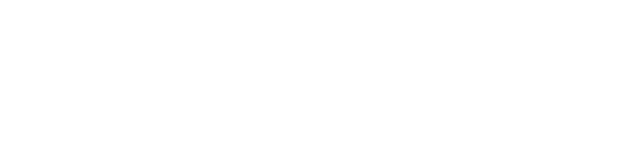
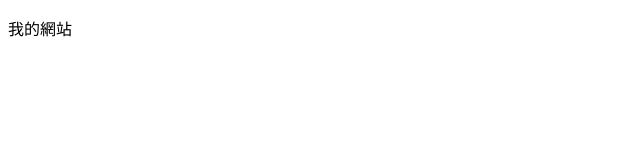
Before and after one commit to hachi164/changtingfang.github.io, a plain HTML site: page index.html in a window 1280 px wide. Shown: the whole page, without its empty margins (0-640 px from the left). Drawn offline with Linux system fonts and the light colour scheme.

Commit message:
init project

```diff
--- a/index.html
+++ b/index.html
@@ -5,6 +5,6 @@
     <title>我的網站</title>
 </head>
 <body>
-
+<p>我的網站</p>
 </body>
 </html>
```
